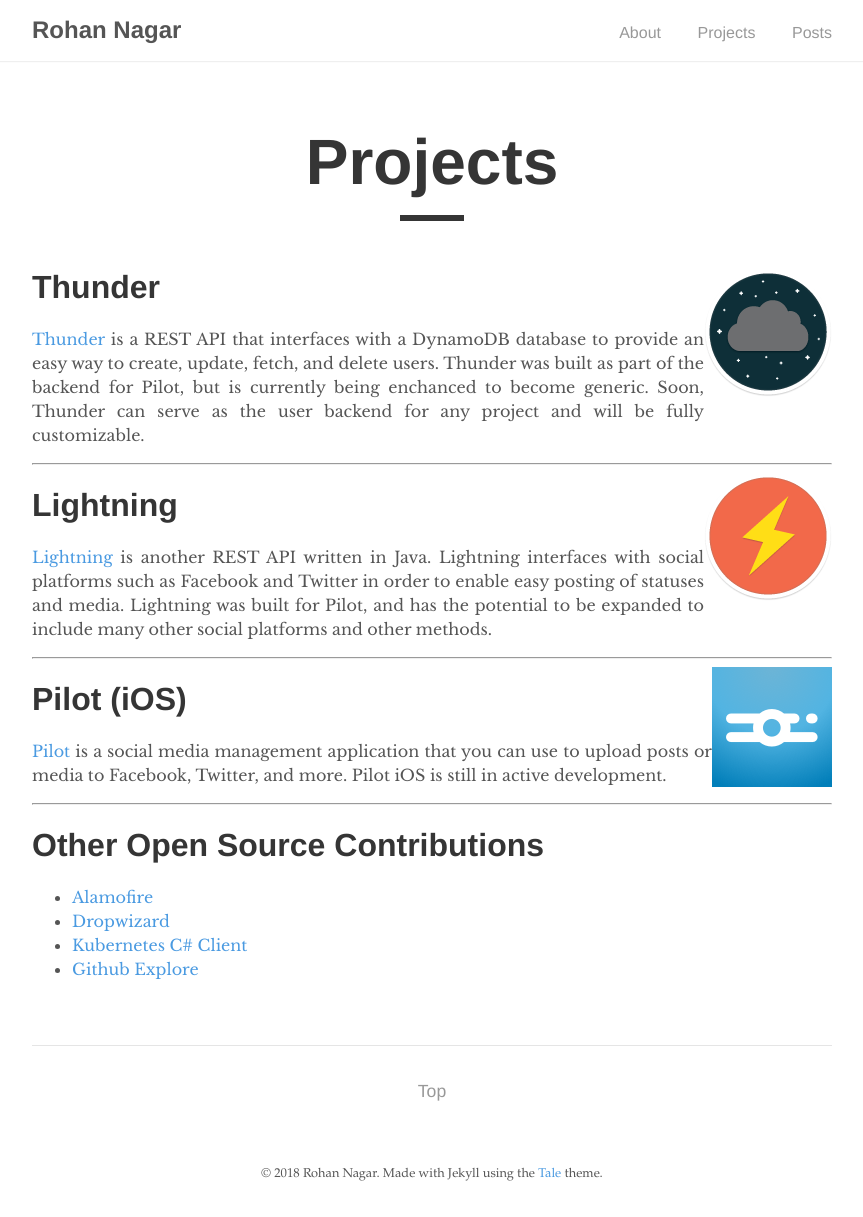
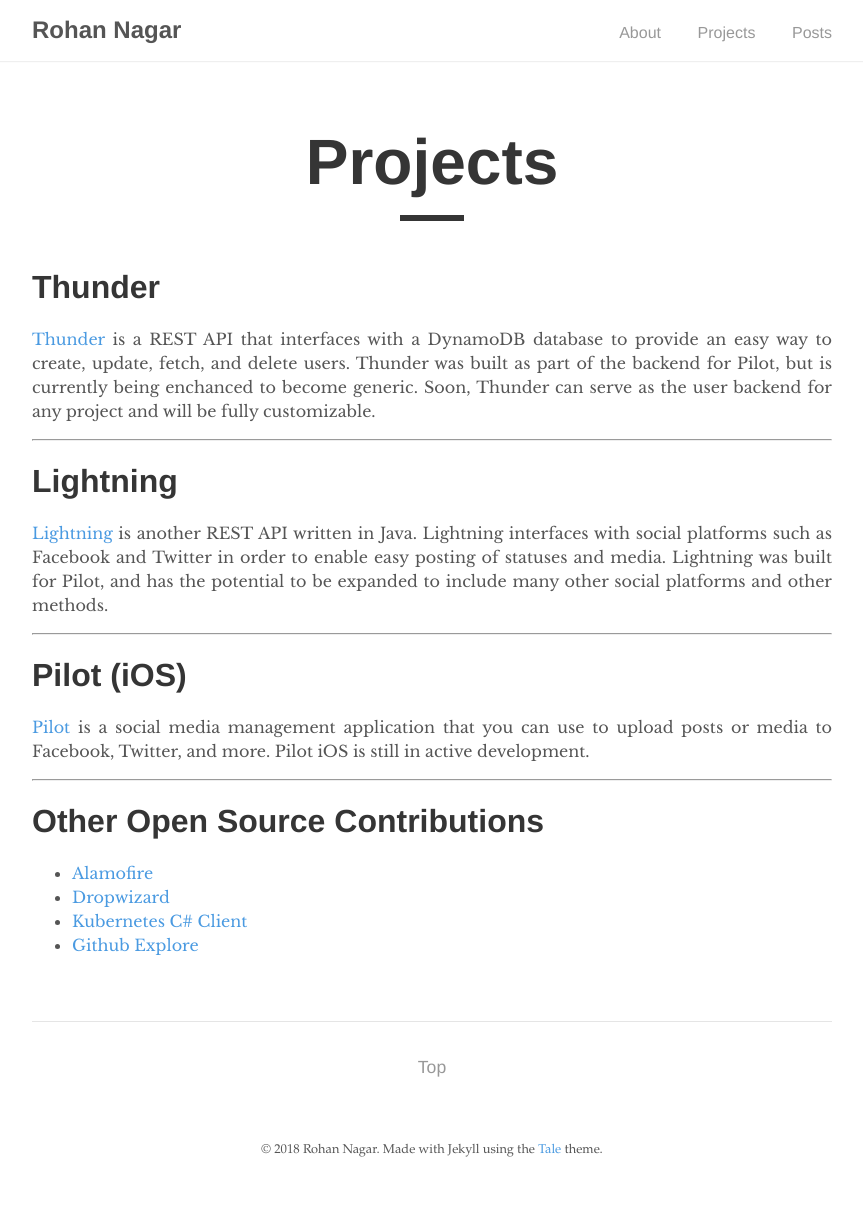
Before and after one commit to RohanNagar/RohanNagar.github.io, a Jekyll site: the page built from pages/projects.md, in a window 1280 px wide. Shown: the whole page, without its empty margins (208-1071 px from the left). Built offline with Jekyll 4.4.1, drawn with Linux system fonts in a browser that asks for light colours; after the commit the page ends 1193 px from its top, so only the background shows below that.

Commit message:
Remove images from projects page

```diff
--- a/pages/projects.md
+++ b/pages/projects.md
@@ -5,8 +5,6 @@
 permalink: /projects/
 informational: true
 ---
-
-<img align="right" src="/assets/img/projects/thunder.png">
 
 # Thunder
 
@@ -17,8 +15,6 @@
 
 <hr>
 
-<img align="right" src="/assets/img/projects/lightning.png">
-
 # Lightning
 
 [Lightning](https://www.github.com/RohanNagar/lightning) is another REST API written in Java.
@@ -26,8 +22,6 @@
 Lightning was built for Pilot, and has the potential to be expanded to include many other social platforms and other methods.
 
 <hr>
-
-<img align="right" src="/assets/img/projects/pilot.png">
 
 # Pilot (iOS)
 
```
